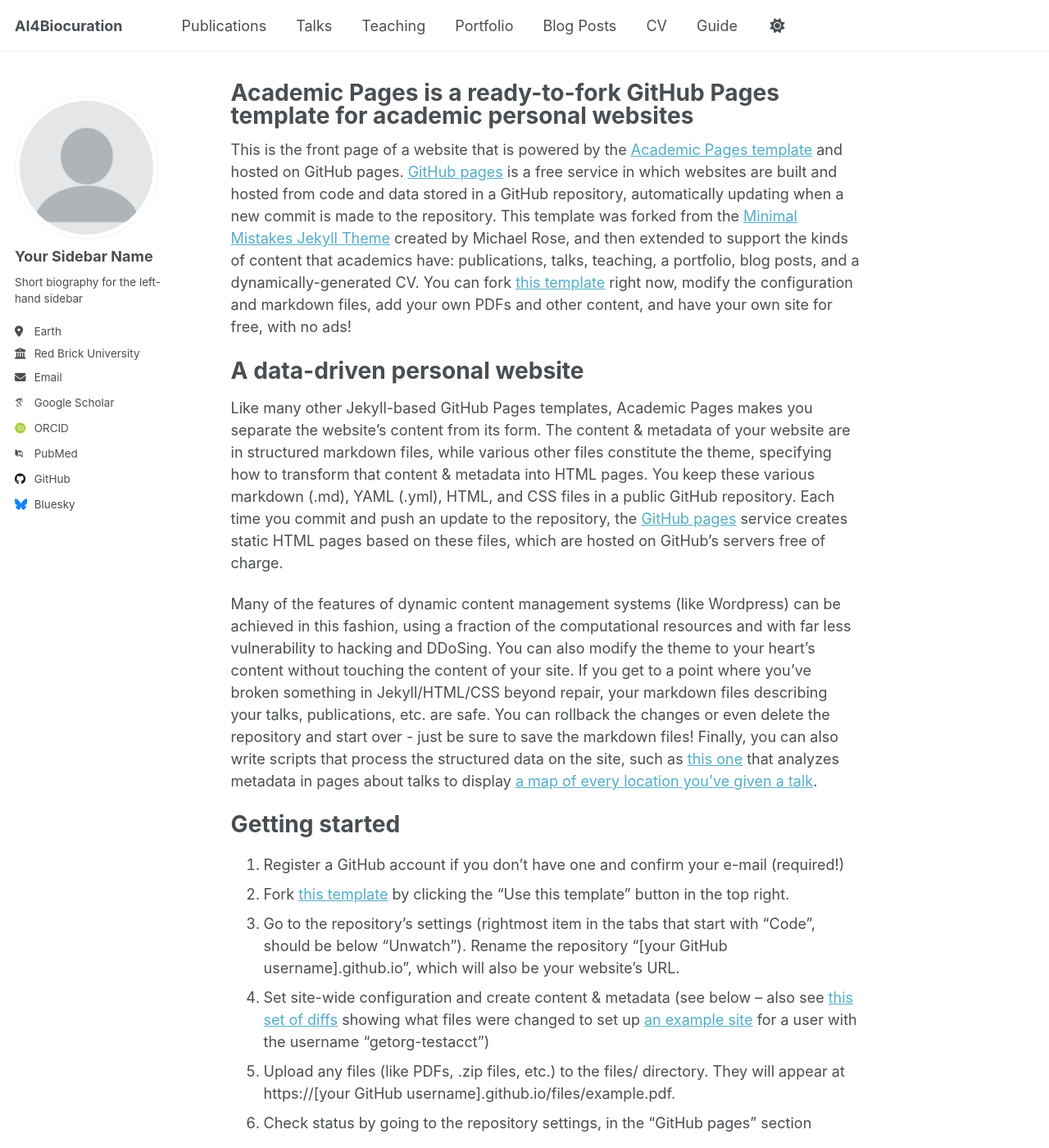
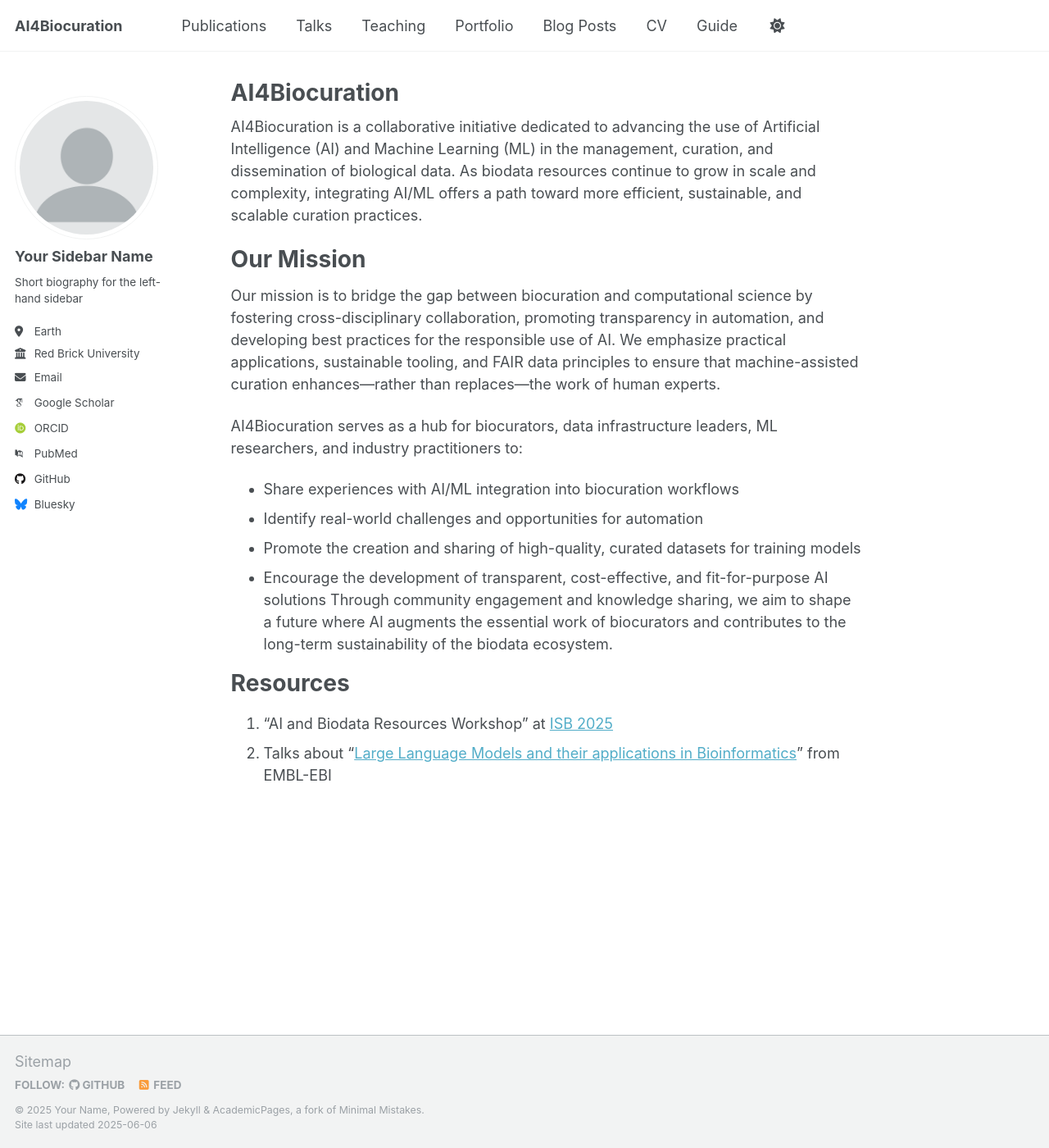
Before and after one commit to AI4BioCuration/AI4BioCuration.github.io, a Jekyll site: the page built from _pages/about.md, in a window 1280 px wide and 1400 px high. Shown: the whole window at 82% size. Built offline with Jekyll 4.4.1, drawn with Linux system fonts in a browser that asks for light colours; some web fonts are replaced; some of the changed text lies outside the part shown.

Commit message:
Update about.md

```diff
--- a/_pages/about.md
+++ b/_pages/about.md
@@ -1,49 +1,26 @@
 ---
 permalink: /
-title: "Academic Pages is a ready-to-fork GitHub Pages template for academic personal websites"
+title: "AI4Biocuration"
 author_profile: true
 redirect_from:
   - /about/
   - /about.html
 ---
 
-This is the front page of a website that is powered by the [Academic Pages template](https://github.com/academicpages/academicpages.github.io) and hosted on GitHub pages. [GitHub pages](https://pages.github.com) is a free service in which websites are built and hosted from code and data stored in a GitHub repository, automatically updating when a new commit is made to the repository. This template was forked from the [Minimal Mistakes Jekyll Theme](https://mmistakes.github.io/minimal-mistakes/) created by Michael Rose, and then extended to support the kinds of content that academics have: publications, talks, teaching, a portfolio, blog posts, and a dynamically-generated CV. You can fork [this template](https://github.com/academicpages/academicpages.github.io) right now, modify the configuration and markdown files, add your own PDFs and other content, and have your own site for free, with no ads!
+AI4Biocuration is a collaborative initiative dedicated to advancing the use of Artificial Intelligence (AI) and Machine Learning (ML) in the management, curation, and dissemination of biological data. As biodata resources continue to grow in scale and complexity, integrating AI/ML offers a path toward more efficient, sustainable, and scalable curation practices.
 
-A data-driven personal website
+Our Mission
 ======
-Like many other Jekyll-based GitHub Pages templates, Academic Pages makes you separate the website's content from its form. The content & metadata of your website are in structured markdown files, while various other files constitute the theme, specifying how to transform that content & metadata into HTML pages. You keep these various markdown (.md), YAML (.yml), HTML, and CSS files in a public GitHub repository. Each time you commit and push an update to the repository, the [GitHub pages](https://pages.github.com/) service creates static HTML pages based on these files, which are hosted on GitHub's servers free of charge.
+Our mission is to bridge the gap between biocuration and computational science by fostering cross-disciplinary collaboration, promoting transparency in automation, and developing best practices for the responsible use of AI. We emphasize practical applications, sustainable tooling, and FAIR data principles to ensure that machine-assisted curation enhances—rather than replaces—the work of human experts.
 
-Many of the features of dynamic content management systems (like Wordpress) can be achieved in this fashion, using a fraction of the computational resources and with far less vulnerability to hacking and DDoSing. You can also modify the theme to your heart's content without touching the content of your site. If you get to a point where you've broken something in Jekyll/HTML/CSS beyond repair, your markdown files describing your talks, publications, etc. are safe. You can rollback the changes or even delete the repository and start over - just be sure to save the markdown files! Finally, you can also write scripts that process the structured data on the site, such as [this one](https://github.com/academicpages/academicpages.github.io/blob/master/talkmap.ipynb) that analyzes metadata in pages about talks to display [a map of every location you've given a talk](https://academicpages.github.io/talkmap.html).
+AI4Biocuration serves as a hub for biocurators, data infrastructure leaders, ML researchers, and industry practitioners to:
+- Share experiences with AI/ML integration into biocuration workflows
+- Identify real-world challenges and opportunities for automation
+- Promote the creation and sharing of high-quality, curated datasets for training models
+- Encourage the development of transparent, cost-effective, and fit-for-purpose AI solutions
+Through community engagement and knowledge sharing, we aim to shape a future where AI augments the essential work of biocurators and contributes to the long-term sustainability of the biodata ecosystem.
 
-Getting started
+Resources
 ======
-1. Register a GitHub account if you don't have one and confirm your e-mail (required!)
-1. Fork [this template](https://github.com/academicpages/academicpages.github.io) by clicking the "Use this template" button in the top right.
-1. Go to the repository's settings (rightmost item in the tabs that start with "Code", should be below "Unwatch"). Rename the repository "[your GitHub username].github.io", which will also be your website's URL.
-1. Set site-wide configuration and create content & metadata (see below -- also see [this set of diffs](http://archive.is/3TPas) showing what files were changed to set up [an example site](https://getorg-testacct.github.io) for a user with the username "getorg-testacct")
-1. Upload any files (like PDFs, .zip files, etc.) to the files/ directory. They will appear at https://[your GitHub username].github.io/files/example.pdf.
-1. Check status by going to the repository settings, in the "GitHub pages" section
-
-Site-wide configuration
-------
-The main configuration file for the site is in the base directory in [_config.yml](https://github.com/academicpages/academicpages.github.io/blob/master/_config.yml), which defines the content in the sidebars and other site-wide features. You will need to replace the default variables with ones about yourself and your site's github repository. The configuration file for the top menu is in [_data/navigation.yml](https://github.com/academicpages/academicpages.github.io/blob/master/_data/navigation.yml). For example, if you don't have a portfolio or blog posts, you can remove those items from that navigation.yml file to remove them from the header.
-
-Create content & metadata
-------
-For site content, there is one markdown file for each type of content, which are stored in directories like _publications, _talks, _posts, _teaching, or _pages. For example, each talk is a markdown file in the [_talks directory](https://github.com/academicpages/academicpages.github.io/tree/master/_talks). At the top of each markdown file is structured data in YAML about the talk, which the theme will parse to do lots of cool stuff. The same structured data about a talk is used to generate the list of talks on the [Talks page](https://academicpages.github.io/talks), each [individual page](https://academicpages.github.io/talks/2012-03-01-talk-1) for specific talks, the talks section for the [CV page](https://academicpages.github.io/cv), and the [map of places you've given a talk](https://academicpages.github.io/talkmap.html) (if you run this [python file](https://github.com/academicpages/academicpages.github.io/blob/master/talkmap.py) or [Jupyter notebook](https://github.com/academicpages/academicpages.github.io/blob/master/talkmap.ipynb), which creates the HTML for the map based on the contents of the _talks directory).
-
-**Markdown generator**
-
-The repository includes [a set of Jupyter notebooks](https://github.com/academicpages/academicpages.github.io/tree/master/markdown_generator
-) that converts a CSV containing structured data about talks or presentations into individual markdown files that will be properly formatted for the Academic Pages template. The sample CSVs in that directory are the ones I used to create my own personal website at stuartgeiger.com. My usual workflow is that I keep a spreadsheet of my publications and talks, then run the code in these notebooks to generate the markdown files, then commit and push them to the GitHub repository.
-
-How to edit your site's GitHub repository
-------
-Many people use a git client to create files on their local computer and then push them to GitHub's servers. If you are not familiar with git, you can directly edit these configuration and markdown files directly in the github.com interface. Navigate to a file (like [this one](https://github.com/academicpages/academicpages.github.io/blob/master/_talks/2012-03-01-talk-1.md) and click the pencil icon in the top right of the content preview (to the right of the "Raw | Blame | History" buttons). You can delete a file by clicking the trashcan icon to the right of the pencil icon. You can also create new files or upload files by navigating to a directory and clicking the "Create new file" or "Upload files" buttons.
-
-Example: editing a markdown file for a talk
-![Editing a markdown file for a talk](/images/editing-talk.png)
-
-For more info
-------
-More info about configuring Academic Pages can be found in [the guide](https://academicpages.github.io/markdown/), the [growing wiki](https://github.com/academicpages/academicpages.github.io/wiki), and you can always [ask a question on GitHub](https://github.com/academicpages/academicpages.github.io/discussions). The [guides for the Minimal Mistakes theme](https://mmistakes.github.io/minimal-mistakes/docs/configuration/) (which this theme was forked from) might also be helpful.
+1. "AI and Biodata Resources Workshop" at [ISB 2025](https://www.stowers.org/events/biocuration2025)
+2. Talks about "[Large Language Models and their applications in Bioinformatics](https://www.ebi.ac.uk/training/events/large-language-models-and-their-applications-bioinformatics/)" from EMBL-EBI
```
